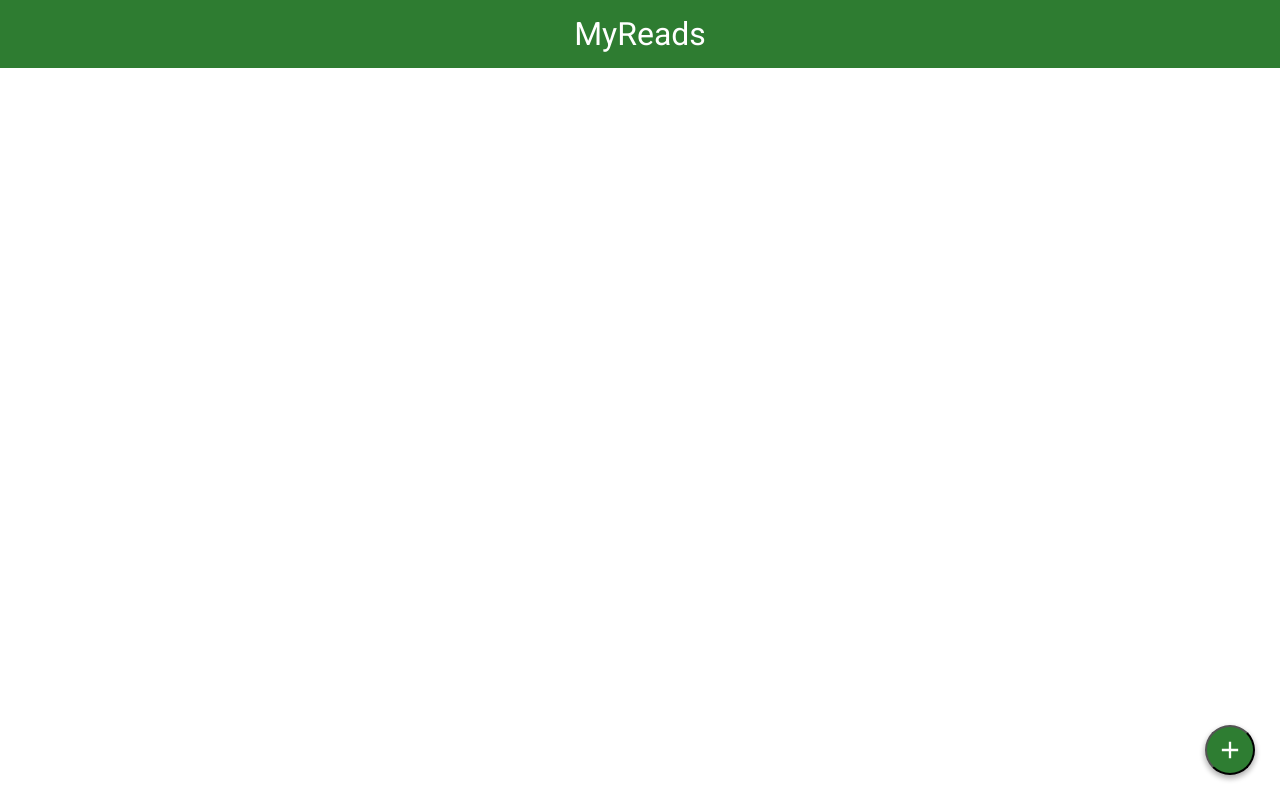
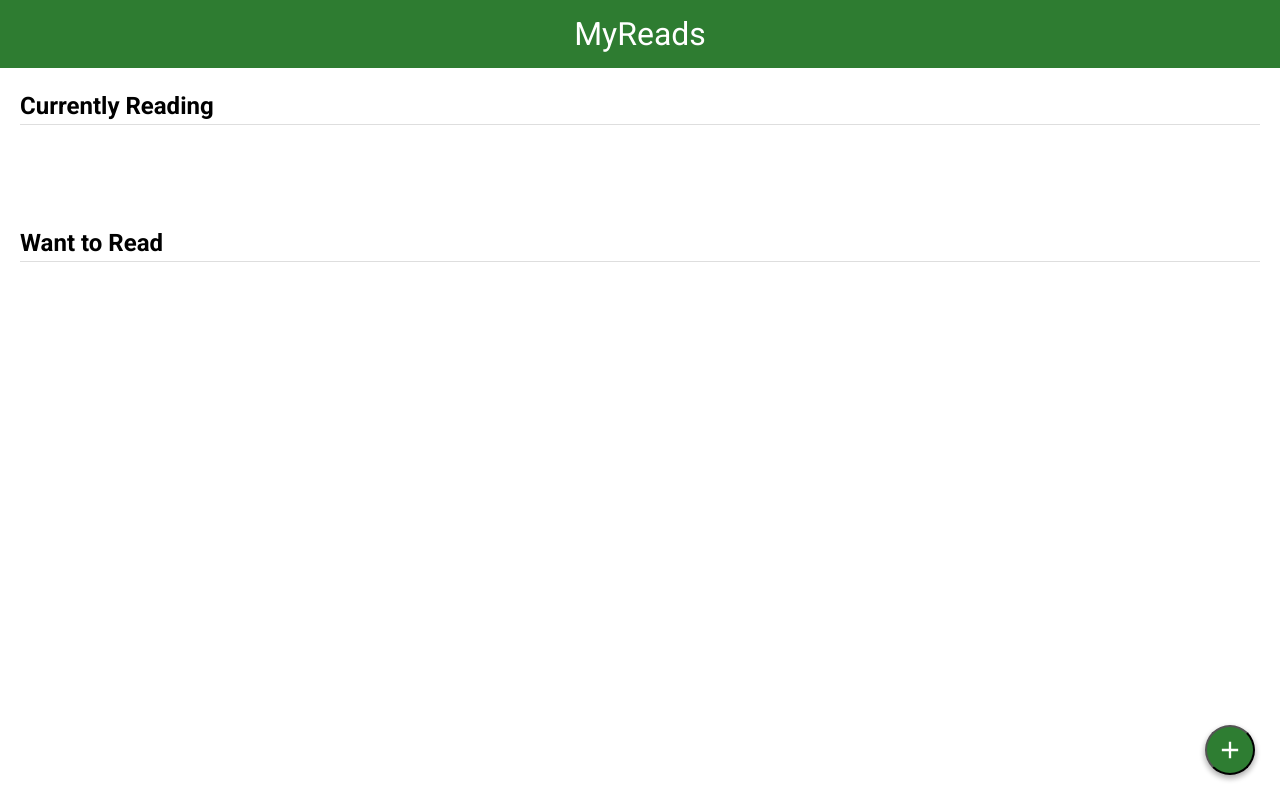
Before and after one commit to thekeviv/MyReads-Book-Tracking-App, a React (Create React App) app: page / in a window 1280 px wide. Built offline with nearby package versions, Linux system fonts and the light colour scheme.

Commit message:
Made BooksPage UI to work without any books

```diff
--- a/src/BookShelf.js
+++ b/src/BookShelf.js
@@ -10,10 +10,10 @@ class BookShelf extends Component {
   render() {
     return (
       <div className="bookshelf">
-        <h2 className="bookshelf-title">Read</h2>
+        <h2 className="bookshelf-title">{this.props.name}</h2>
         <div className="bookshelf-books">
           <ol className="books-grid">
-            {this.props.book.map(book => (
+            {this.props.books.map(book => (
               <li key={book.name}>
                 <Book
                   name={book.name}
--- a/src/BooksPage.js
+++ b/src/BooksPage.js
@@ -1,5 +1,6 @@
 import React, { Component } from "react";
-import PropTypes from "prop-types";
+//import PropTypes from "prop-types";
+import BookShelf from "./BookShelf";
 
 class BooksPage extends Component {
   static propTypes = {};
@@ -10,7 +11,8 @@ class BooksPage extends Component {
           <h1>MyReads</h1>
         </div>
         <div className="list-books-content">
-          <div />
+          <BookShelf name={"Currently Reading"} books={[]} />
+          <BookShelf name={"Want to Read"} books={[]} />
         </div>
       </div>
     );
```
